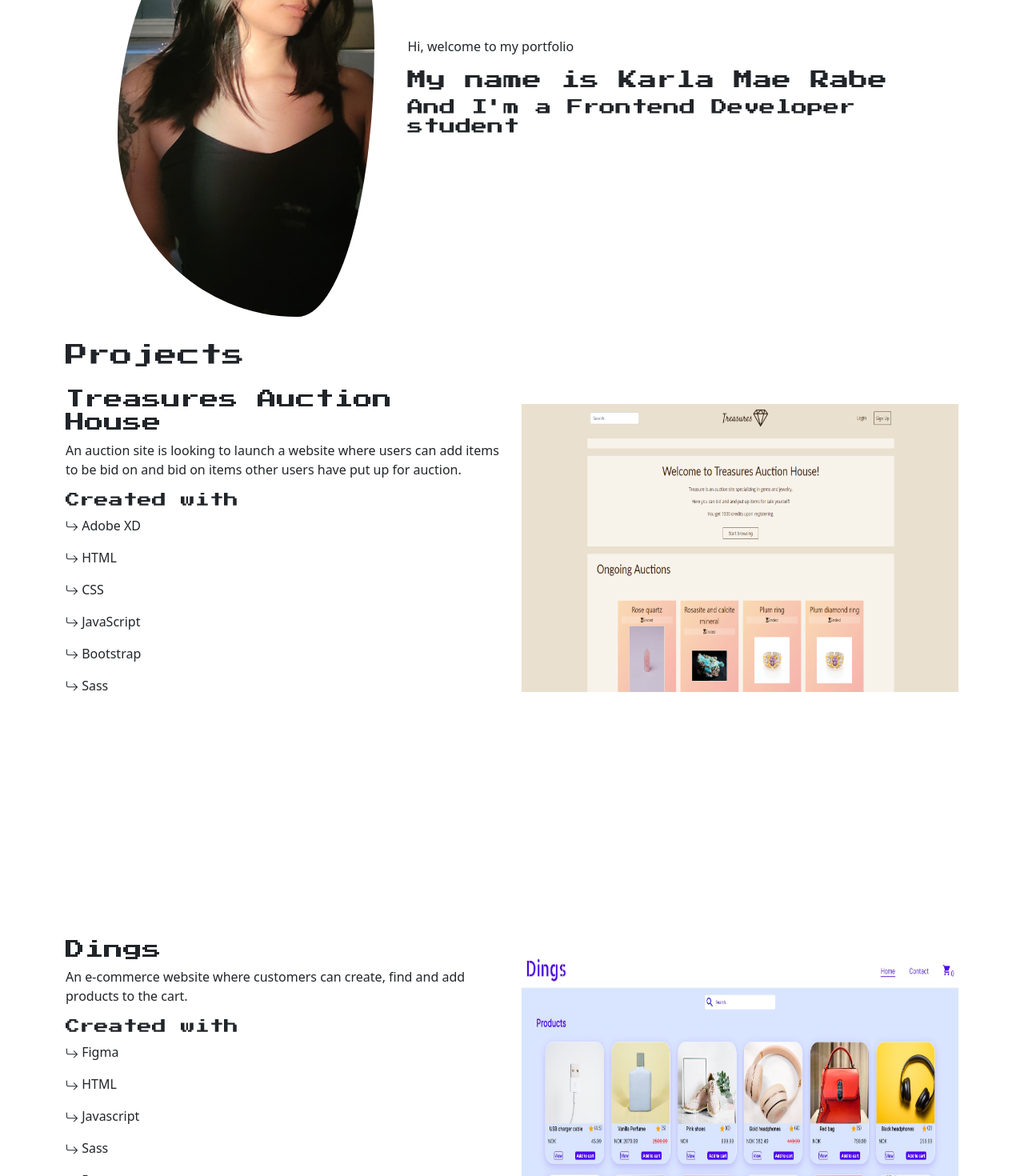
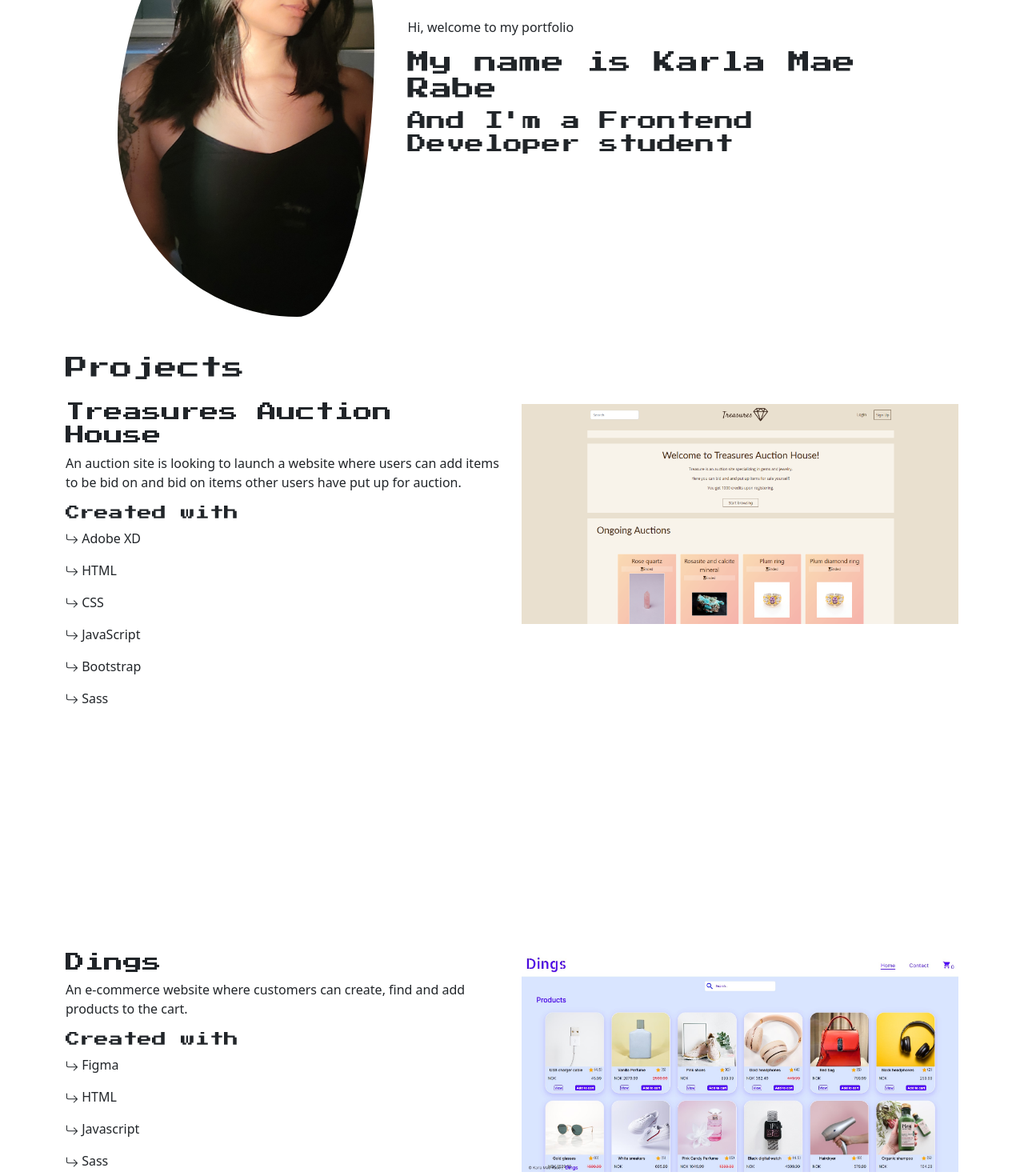
Before and after one commit to Noizenne/portfolio, a React (Create React App) app: page / in a window 1280 px wide. Shown: the part 300-1770 px from the top of the page at 80% size. Built offline with nearby package versions, Linux system fonts and the light colour scheme.

Commit message:
Use bootstrap

```diff
--- a/src/App.css
+++ b/src/App.css
@@ -129,24 +129,11 @@ nav.navbar .navbar-toggler[aria-expanded="true"] .navbar-toggler-icon:before {
 
 /*Projects*/
 
-.projects {
-  margin-top: 2rem;
-}
 .projects img {
     width: 100%;
 }
 
 .projects .row {
-  margin-top: auto;
   padding-top: 9rem;
   padding-bottom: 9rem;
 }
-.projects .first.row {
-  padding-top: 1rem;
-}
-.projects .col2 {
-  margin-top: 20px;
-  margin-bottom: 20px;
-  display: flex;
-  justify-content: center;
-}
--- a/src/components/Banner.jsx
+++ b/src/components/Banner.jsx
@@ -13,8 +13,8 @@ function Banner() {
           <Col xs={12} md={6} xl={7}>
             <div className="bannerItem">
               <p>Hi, welcome to my portfolio</p>
-              <h2 className="tagline">My name is Karla Mae Rabe</h2>
-              <h3 className="tagline">And I'm a Frontend Developer student</h3>
+              <h1 className="tagline">My name is Karla Mae Rabe</h1>
+              <h2 className="tagline">And I'm a Frontend Developer student</h2>
             </div>
           </Col>
         </Row>
--- a/src/components/Projects.jsx
+++ b/src/components/Projects.jsx
@@ -7,10 +7,10 @@ import { ArrowReturnRight } from "react-bootstrap-icons";
 
 function Projects() {
   return (
-    <section className="projects">
+    <section className="projects mt-5">
       <Container>
         <h1>Projects</h1>
-        <Row className="first">
+        <Row className="first mt-auto pt-3">
           <Col>
             <h2>Treasures Auction House</h2>
             <p>
@@ -26,7 +26,7 @@ function Projects() {
             <p><ArrowReturnRight /> Bootstrap</p>
             <p><ArrowReturnRight /> Sass</p>
           </Col>
-          <Col className="col2"><img src={treasures} alt="" /></Col>
+          <Col className="col2 mt-1 mb-1"><img src={treasures} alt="" /></Col>
         </Row>
         <Row>
           <Col>
@@ -45,7 +45,7 @@ function Projects() {
             <p><ArrowReturnRight /> Styled-Components</p>
             <p><ArrowReturnRight /> Zustand for state management</p>
           </Col>
-          <Col className="col2"><img src={dings}  alt="" /></Col>
+          <Col className="col2 mt-1 mb-1"><img src={dings}  alt="" /></Col>
         </Row>
         <Row>
           <Col>
@@ -63,7 +63,7 @@ function Projects() {
             <p><ArrowReturnRight /> React hook form and yup</p>
             <p><ArrowReturnRight /> Styled-Components</p>
           </Col>
-          <Col className="col2"><img src={holidaze}  alt="" /></Col>
+          <Col className="col2 mt-1 mb-1"><img src={holidaze}  alt="" /></Col>
         </Row>
       </Container>
     </section>
```
